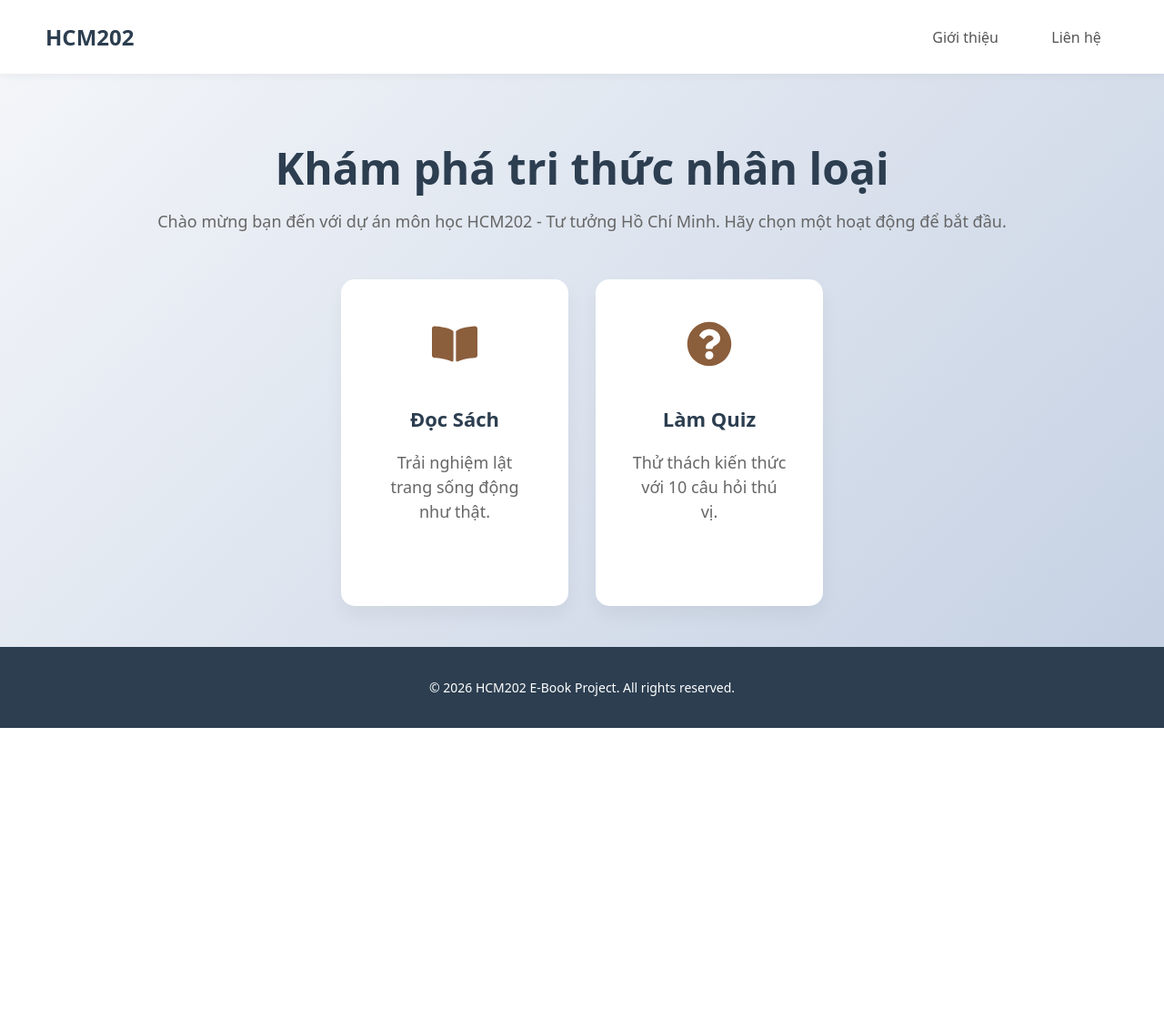
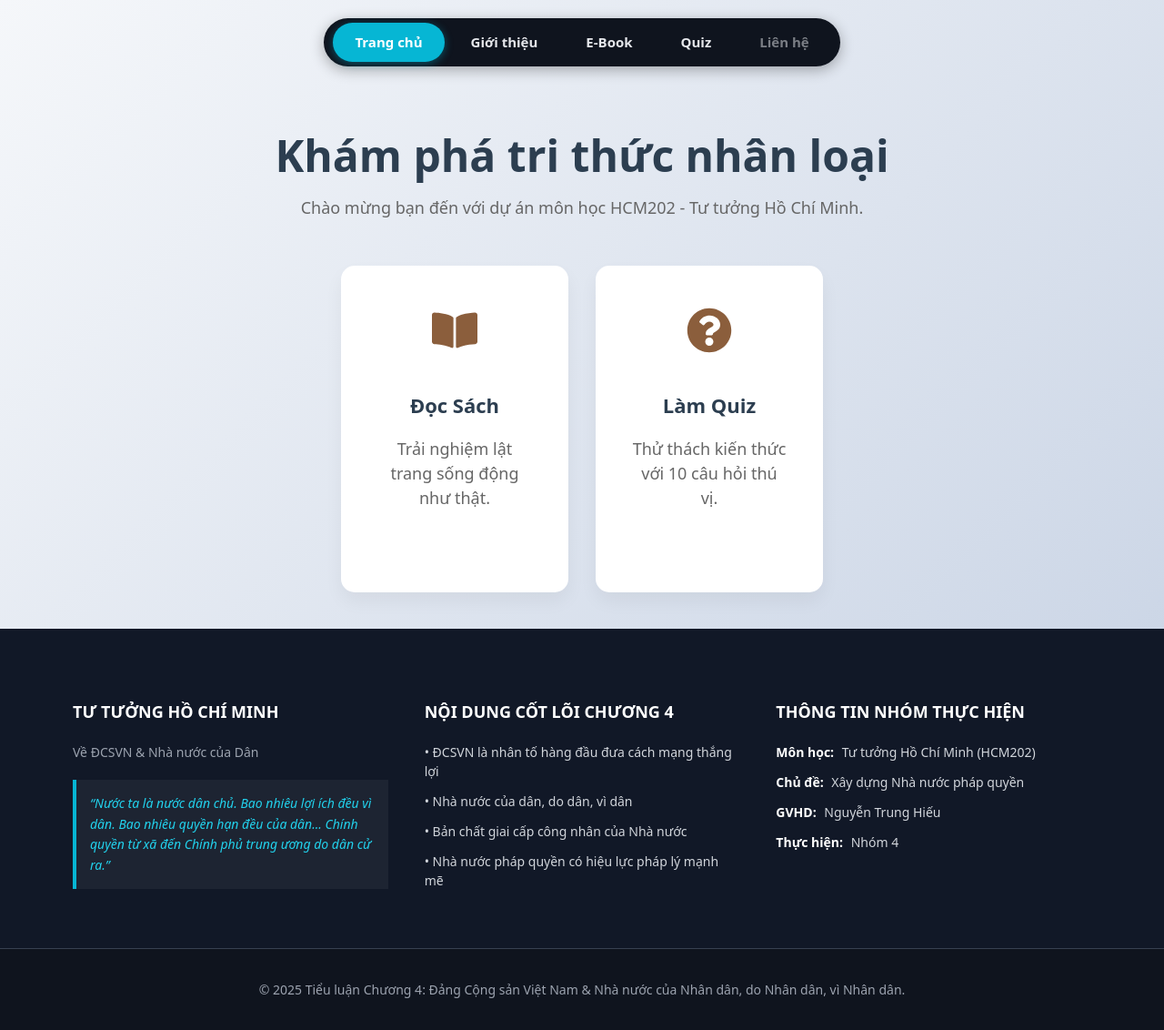
Before and after one commit to BaoNG0105/HCM202_Gr2, a React (Vite) app: page / in a window 1280 px wide. Shown: the whole page at 91% size. Before the commit the page ends 800 px from the top, so only its background shows below. Built offline with nearby package versions, Linux system fonts and the light colour scheme.

Commit message:
edit header, footer component

```diff
--- a/src/App.jsx
+++ b/src/App.jsx
@@ -13,7 +13,7 @@ function App() {
         <Route path="/" element={<Home />} />
 
         {/* Đường dẫn đọc sách */}
-        <Route path="/book" element={<BookReader />} />
+        <Route path="/e-book" element={<BookReader />} />
 
         {/* Đường dẫn làm quiz */}
         <Route path="/quiz" element={<Quiz />} />
--- /dev/null
+++ b/src/components/Footer.css
@@ -0,0 +1,93 @@
+.main-footer {
+    background-color: #111827;
+    color: #e5e7eb;
+    padding-top: 60px;
+    font-size: 14px;
+    width: 100%;
+    margin-top: auto;
+    /* Đẩy footer xuống đáy nếu nội dung ngắn */
+}
+
+.footer-content {
+    display: flex;
+    justify-content: space-between;
+    max-width: 1200px;
+    margin: 0 auto;
+    padding: 0 40px;
+    gap: 40px;
+    flex-wrap: wrap;
+}
+
+.footer-column {
+    flex: 1;
+    /* Mỗi cột chiếm độ rộng bằng nhau */
+    min-width: 250px;
+}
+
+.footer-column h3 {
+    color: #ffffff;
+    font-size: 18px;
+    margin-bottom: 20px;
+    font-weight: 700;
+    text-transform: uppercase;
+    /* Chữ in hoa tiêu đề */
+}
+
+/* Style cho cột 1: Subtitle & Quote */
+.subtitle {
+    color: #9ca3af;
+    margin-bottom: 20px;
+}
+
+.quote-box {
+    background-color: rgba(255, 255, 255, 0.05);
+    /* Nền mờ nhẹ */
+    padding: 15px;
+    border-left: 4px solid #06b6d4;
+    /* Thanh màu xanh ngọc (Cyan) bên trái */
+    font-style: italic;
+    color: #22d3ee;
+    /* Màu chữ trích dẫn sáng hơn */
+    line-height: 1.6;
+}
+
+/* Style cho cột 2: List */
+.footer-list {
+    list-style: none;
+    padding: 0;
+}
+
+.footer-list li {
+    margin-bottom: 12px;
+    color: #d1d5db;
+}
+
+/* Style cho cột 3: Thông tin */
+.footer-info {
+    list-style: none;
+    padding: 0;
+}
+
+.footer-info li {
+    margin-bottom: 12px;
+    color: #d1d5db;
+}
+
+.footer-info span {
+    font-weight: 600;
+    color: #ffffff;
+    /* Nhãn (Label) màu trắng đậm */
+    margin-right: 5px;
+}
+
+/* Phần bản quyền dưới cùng */
+.footer-bottom {
+    margin-top: 50px;
+    padding: 20px 0;
+    text-align: center;
+    border-top: 1px solid #374151;
+    /* Đường kẻ ngang mờ ngăn cách */
+    color: #9ca3af;
+    background-color: #0f141e;
+    /* Màu nền đậm hơn một chút cho đáy */
+}
--- /dev/null
+++ b/src/components/Footer.jsx
@@ -0,0 +1,48 @@
+import React from 'react';
+import './Footer.css';
+
+const Footer = () => {
+  return (
+    <footer className="main-footer">
+      <div className="footer-content">
+
+        {/* Cột 1 */}
+        <div className="footer-column">
+          <h3>Tư Tưởng Hồ Chí Minh</h3>
+          <p className="subtitle">Về ĐCSVN & Nhà nước của Dân</p>
+          <div className="quote-box">
+            “Nước ta là nước dân chủ. Bao nhiêu lợi ích đều vì dân. Bao nhiêu quyền hạn đều của dân... Chính quyền từ xã đến Chính phủ trung ương do dân cử ra.”
+          </div>
+        </div>
+
+        {/* Cột 2 */}
+        <div className="footer-column">
+          <h3>Nội dung cốt lõi Chương 4</h3>
+          <ul className="footer-list">
+            <li>• ĐCSVN là nhân tố hàng đầu đưa cách mạng thắng lợi</li>
+            <li>• Nhà nước của dân, do dân, vì dân</li>
+            <li>• Bản chất giai cấp công nhân của Nhà nước</li>
+            <li>• Nhà nước pháp quyền có hiệu lực pháp lý mạnh mẽ</li>
+          </ul>
+        </div>
+
+        {/* Cột 3 */}
+        <div className="footer-column">
+          <h3>Thông tin nhóm thực hiện</h3>
+          <ul className="footer-info">
+            <li><span>Môn học:</span> Tư tưởng Hồ Chí Minh (HCM202)</li>
+            <li><span>Chủ đề:</span> Xây dựng Nhà nước pháp quyền</li>
+            <li><span>GVHD:</span> Nguyễn Trung Hiếu</li>
+            <li><span>Thực hiện:</span> Nhóm 4</li>
+          </ul>
+        </div>
+      </div>
+
+      <div className="footer-bottom">
+        <p>© 2025 Tiểu luận Chương 4: Đảng Cộng sản Việt Nam & Nhà nước của Nhân dân, do Nhân dân, vì Nhân dân.</p>
+      </div>
+    </footer>
+  );
+};
+
+export default Footer;
--- /dev/null
+++ b/src/components/Header.css
@@ -0,0 +1,49 @@
+/* Container bên ngoài để căn giữa header */
+.header-wrapper {
+    display: flex;
+    justify-content: center;
+    padding-top: 20px;
+    position: sticky; /* Hoặc fixed nếu muốn nó luôn nổi khi cuộn */
+    top: 0;
+    z-index: 1000;
+    width: 100%;
+  }
+
+  /* Khối điều hướng hình viên thuốc màu đen */
+  .pill-nav {
+    background-color: #0f141e; /* Màu nền đen tối */
+    border-radius: 50px;       /* Bo tròn mạnh để tạo hình viên thuốc */
+    padding: 5px 10px;         /* Khoảng cách đệm bên trong */
+    display: flex;
+    gap: 5px;                  /* Khoảng cách giữa các nút */
+    box-shadow: 0 4px 15px rgba(0, 0, 0, 0.3); /* Đổ bóng nhẹ */
+  }
+
+  /* Style chung cho các link */
+  .nav-item {
+    color: #e5e7eb;            /* Màu chữ trắng xám */
+    text-decoration: none;
+    padding: 10px 24px;        /* Độ rộng của nút */
+    border-radius: 30px;       /* Bo tròn nút con */
+    font-weight: 600;
+    font-size: 15px;
+    transition: all 0.3s ease;
+  }
+
+  .nav-item:hover {
+    color: white;
+    background-color: rgba(255, 255, 255, 0.1);
+  }
+
+  /* Style cho nút ĐANG ĐƯỢC CHỌN (Active) - Giống ảnh mẫu */
+  .nav-item.active {
+    background-color: #06b6d4; /* Màu xanh ngọc (Cyan) */
+    color: #ffffff;            /* Chữ trắng */
+    box-shadow: 0 2px 10px rgba(6, 182, 212, 0.4); /* Bóng sáng màu xanh */
+  }
+
+  /* Style cho link tạm thời chưa dùng */
+  .nav-item.disabled {
+    opacity: 0.5;
+    pointer-events: none;
+  }
--- /dev/null
+++ b/src/components/Header.jsx
@@ -0,0 +1,35 @@
+import React from 'react';
+import { NavLink } from 'react-router-dom';
+import './Header.css';
+
+const Header = () => {
+  return (
+    <div className="header-wrapper">
+      <nav className="pill-nav">
+        {/* NavLink tự động thêm class 'active' khi đường dẫn trùng khớp */}
+        <NavLink to="/" className="nav-item" end>
+          Trang chủ
+        </NavLink>
+
+        <navlink to="/about" className="nav-item">
+            Giới thiệu
+        </navlink>
+
+        {/* Giả sử mục lục dẫn đến trang đọc sách */}
+        <NavLink to="/e-book" className="nav-item">
+          E-Book
+        </NavLink>
+
+        <NavLink to="/quiz" className="nav-item">
+          Quiz
+        </NavLink>
+
+        <NavLink to="/contact" className="nav-item disabled">
+          Liên hệ
+        </NavLink>
+      </nav>
+    </div>
+  );
+};
+
+export default Header;
--- a/src/pages/Home.css
+++ b/src/pages/Home.css
@@ -3,30 +3,6 @@
     flex-direction: column;
     min-height: 100vh;
     background: linear-gradient(135deg, #f5f7fa 0%, #c3cfe2 100%);
-  }
-
-  .home-header {
-    padding: 20px 50px;
-    background-color: white;
-    display: flex;
-    justify-content: space-between;
-    align-items: center;
-    box-shadow: 0 2px 10px rgba(0,0,0,0.05);
-  }
-
-  .logo {
-    font-size: 24px;
-    font-weight: bold;
-    color: #2c3e50;
-  }
-
-  .nav-link {
-    background: none;
-    border: none;
-    font-size: 16px;
-    margin-left: 20px;
-    cursor: pointer;
-    color: #555;
   }
 
   .home-body {
@@ -83,11 +59,3 @@
     color: #2c3e50;
     margin-bottom: 10px;
   }
-
-  .home-footer {
-    text-align: center;
-    padding: 20px;
-    background-color: #2c3e50;
-    color: white;
-    font-size: 14px;
-  }
--- a/src/pages/Home.jsx
+++ b/src/pages/Home.jsx
@@ -1,6 +1,8 @@
 import React from 'react';
 import { useNavigate } from 'react-router-dom';
 import { FaBookOpen, FaQuestionCircle } from 'react-icons/fa';
+import Header from '../components/Header'; // Import Header mới
+import Footer from '../components/Footer'; // Import Footer mới
 import './Home.css';
 
 const Home = () => {
@@ -8,30 +10,22 @@ const Home = () => {
 
   return (
     <div className="home-container">
-      {/* HEADER */}
-      <header className="home-header">
-        <div className="logo">HCM202</div>
-        <nav>
-          <button className="nav-link">Giới thiệu</button>
-          <button className="nav-link">Liên hệ</button>
-        </nav>
-      </header>
+      {/* 1. Header nằm trên cùng */}
+      <Header />
 
-      {/* BODY */}
+      {/* 2. Nội dung chính (Body) */}
       <main className="home-body">
         <div className="hero-section">
           <h1>Khám phá tri thức nhân loại</h1>
-          <p>Chào mừng bạn đến với dự án môn học HCM202 - Tư tưởng Hồ Chí Minh. Hãy chọn một hoạt động để bắt đầu.</p>
+          <p>Chào mừng bạn đến với dự án môn học HCM202 - Tư tưởng Hồ Chí Minh.</p>
 
           <div className="action-cards">
-            {/* Card Đọc sách */}
-            <div className="card" onClick={() => navigate('/book')}>
+            <div className="card" onClick={() => navigate('/read')}>
               <div className="icon"><FaBookOpen /></div>
               <h3>Đọc Sách</h3>
               <p>Trải nghiệm lật trang sống động như thật.</p>
             </div>
 
-            {/* Card Quiz */}
             <div className="card" onClick={() => navigate('/quiz')}>
               <div className="icon"><FaQuestionCircle /></div>
               <h3>Làm Quiz</h3>
@@ -41,10 +35,8 @@ const Home = () => {
         </div>
       </main>
 
-      {/* FOOTER */}
-      <footer className="home-footer">
-        <p>© 2026 HCM202 E-Book Project. All rights reserved.</p>
-      </footer>
+      {/* 3. Footer nằm dưới cùng */}
+      <Footer />
     </div>
   );
 };
```
Also changed, not shown: public/img/hero.jpg (added).
